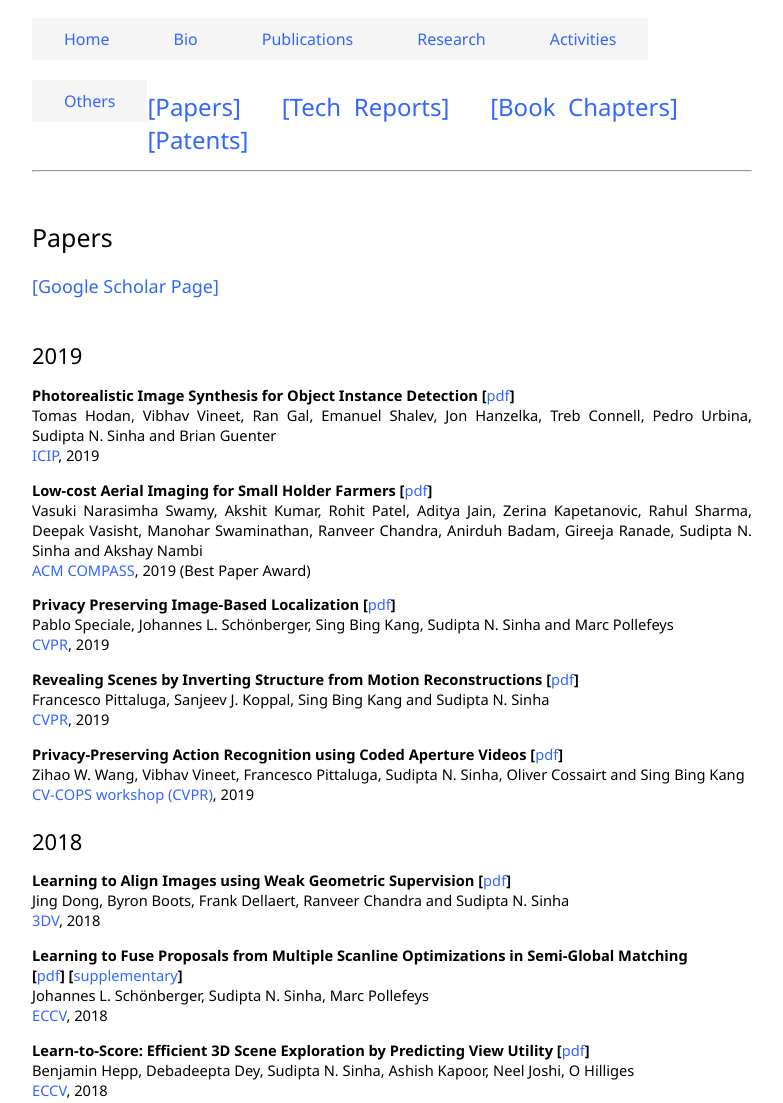
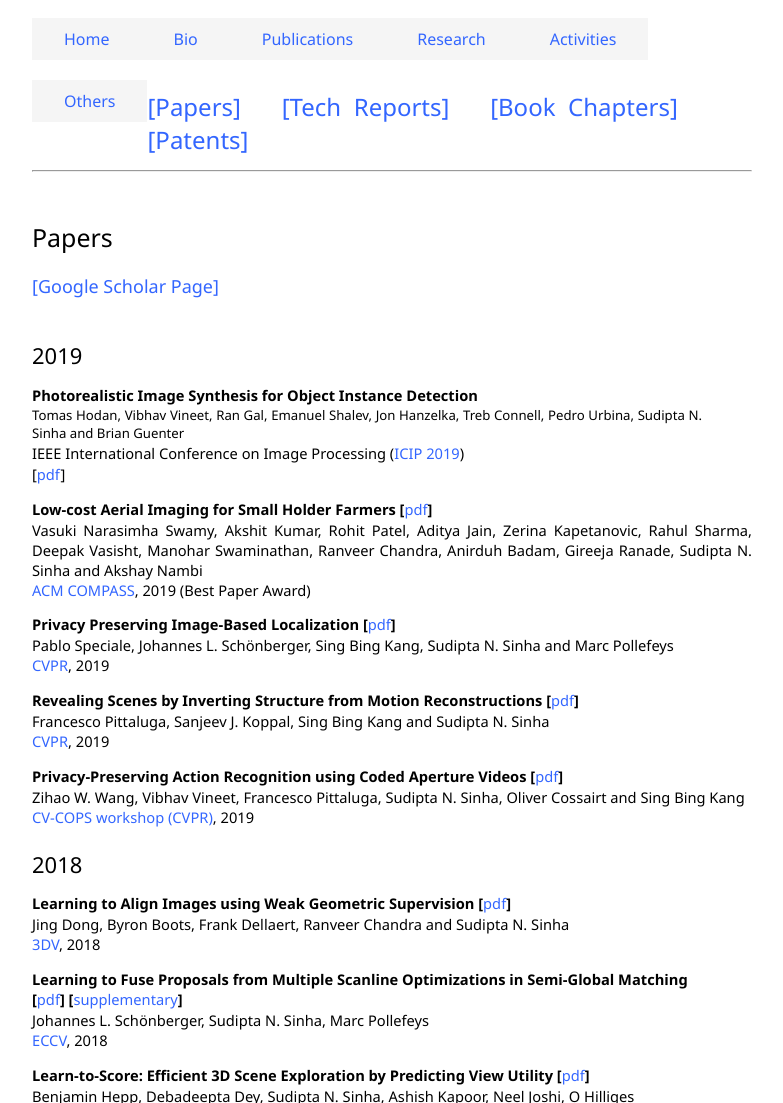
Before and after one commit to snsinha/snsinha.github.io, a plain HTML site: page Publications.html in a window 1280 px wide. Shown: the top 1103 px of the page, without its empty margins (248-1031 px from the left). Drawn offline with Linux system fonts and the light colour scheme.

Commit message:
updated css and one publication entry syntax

```diff
--- a/Publications.html
+++ b/Publications.html
@@ -48,11 +48,12 @@
 <!-- ---------------------------------------------------------- -->
 <h3>2019</h3>
 
-<p class="paperheading">
-Photorealistic Image Synthesis for Object Instance Detection
-[<a href="https://arxiv.org/pdf/1902.03334.pdf">pdf</a>]</p>
-Tomas Hodan, Vibhav Vineet, Ran Gal, Emanuel Shalev, Jon Hanzelka, Treb Connell, Pedro Urbina, Sudipta N. Sinha and Brian Guenter<br>
-<a href="http://www.2019.ieeeicip.org/">ICIP</a>, 2019<br> <p></p>
+<p>
+<span class="paperheading">Photorealistic Image Synthesis for Object Instance Detection</span>
+<span class="authors">Tomas Hodan, Vibhav Vineet, Ran Gal, Emanuel Shalev, Jon Hanzelka, Treb Connell, Pedro Urbina, Sudipta N. Sinha and Brian Guenter</span>
+<span class="booktitle">IEEE International Conference on Image Processing (<a href="http://www.2019.ieeeicip.org/">ICIP 2019</a>)</span>
+[<a href="https://arxiv.org/pdf/1902.03334.pdf">pdf</a>]
+</p>
 
 <p class="paperheading">
 Low-cost Aerial Imaging for Small Holder Farmers
--- a/css/index.css
+++ b/css/index.css
@@ -152,10 +152,24 @@ p{
 }
 
 .paperheading{
-
 	font-weight: bold;
 	font-size: 100%;
-	margin-bottom: -0px;
+	display: block;
+	margin-bottom: 1px;
+}
+
+.authors{
+	font-weight: normal;
+	font-size: 90%;
+	display: block;
+	margin-bottom: 1px;
+}
+
+.booktitle{
+	font-weight: normal;
+	font-size: 100%;
+	display: block;
+	margin-bottom: 1px;
 }
 .ph{
 	text-align: left;
@@ -227,7 +241,7 @@ h5{
 .tdb, .thb{
 	border:  thin dotted gray;
 	padding:  5px;
-		font-size:  80%;
+	font-size:  80%;
 }
 
 .captionb {
@@ -244,7 +258,7 @@ h5{
 td, th{
 	border:  thin dotted white;
 	padding:  5px;
-		font-size:  100%;
+	font-size:  100%;
 }
 
 caption {
```
